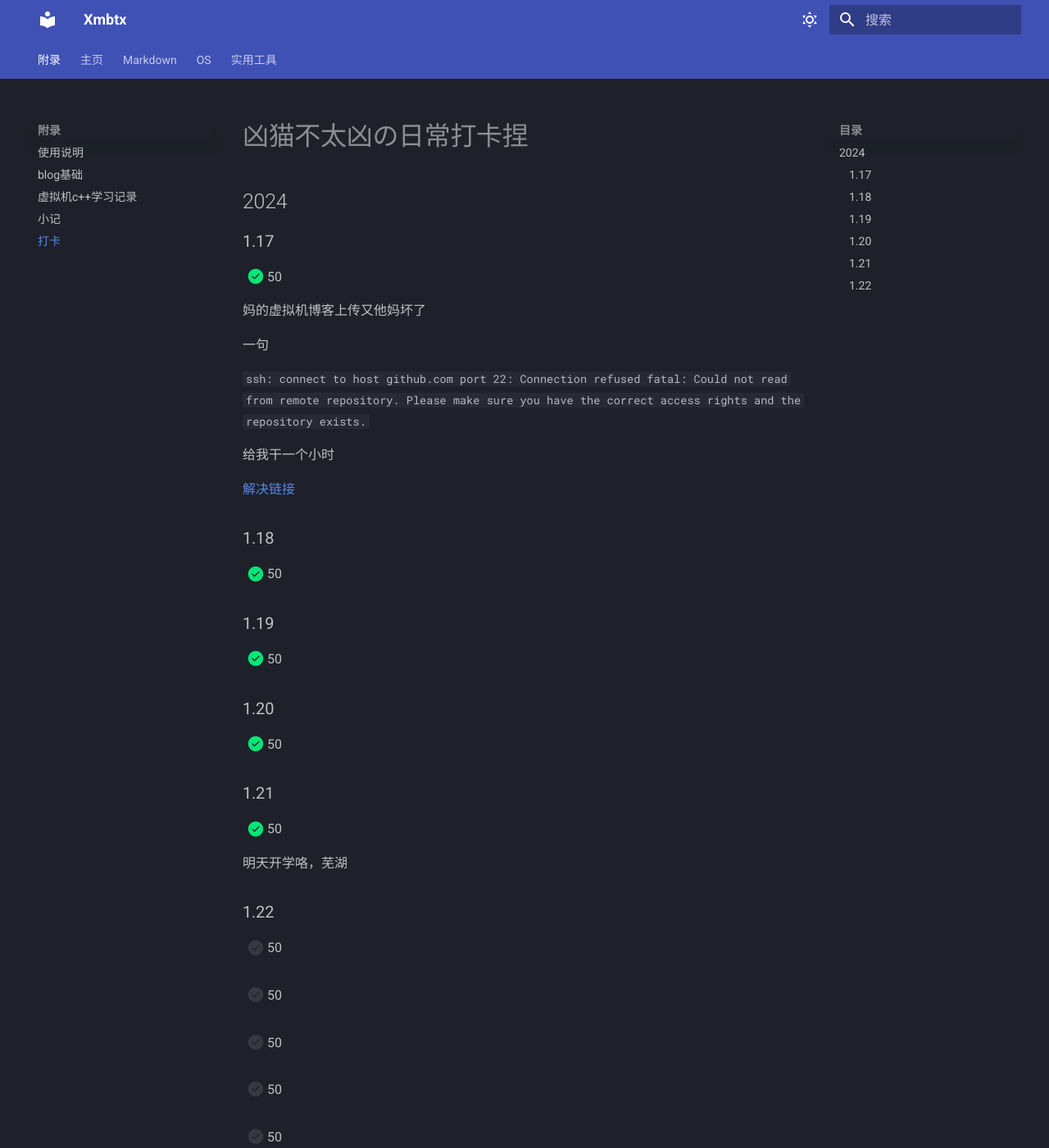
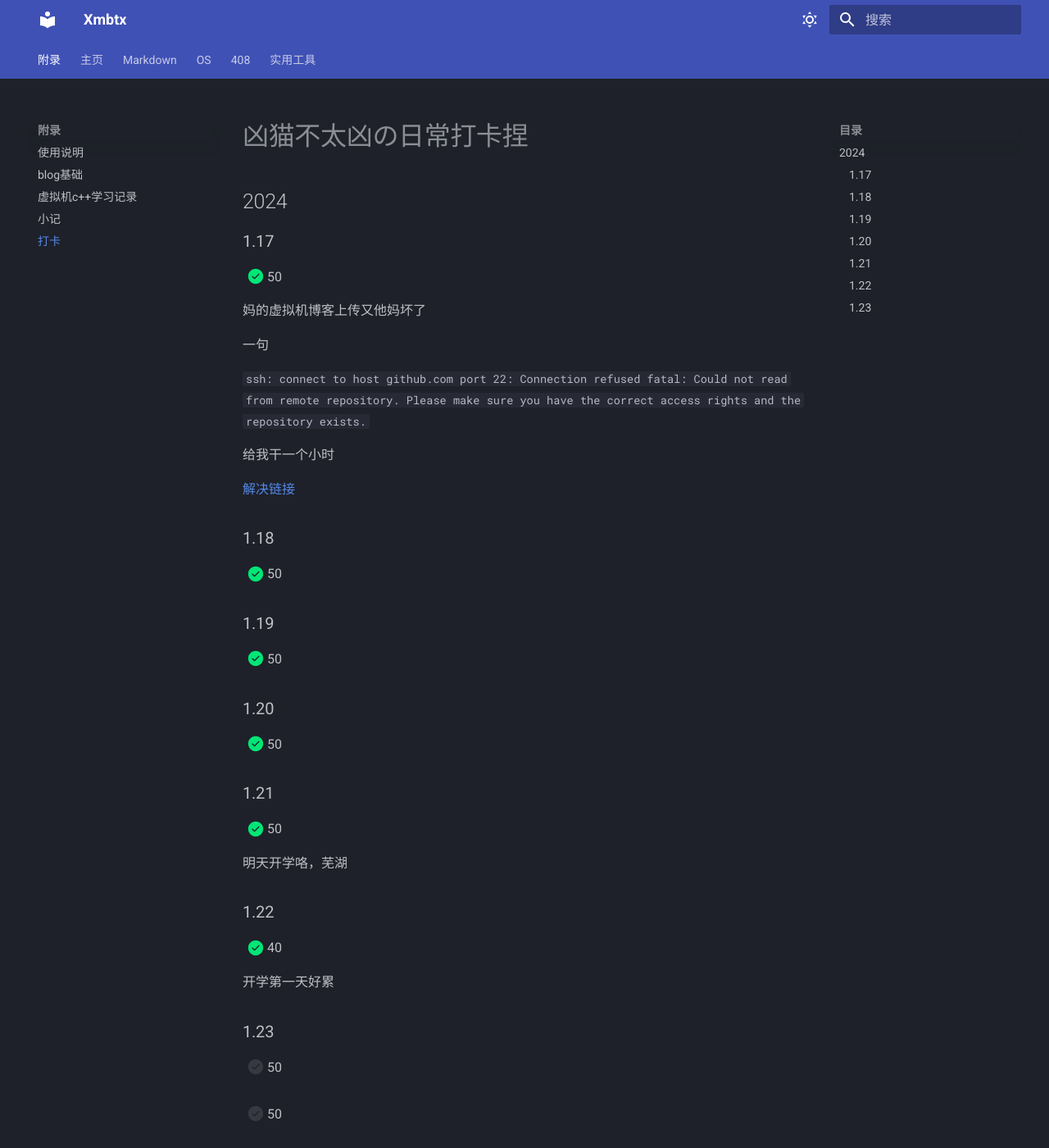
Before and after one commit to Xmbtx/xmbtx-blog, an MkDocs documentation site: the page built from docs/daily.md, in a window 1280 px wide and 1400 px high. Shown: the whole window at 82% size. Built offline with MkDocs 1.6.1 and Material for MkDocs 9.7.7, drawn with Linux system fonts in a browser that asks for light colours.

Commit message:
2024-01-22_21:22:23 update

```diff
--- a/docs/daily.md
+++ b/docs/daily.md
@@ -40,6 +40,12 @@ and the repository exists.
 明天开学咯，芜湖
 
 ### 1.22
+
+- [x] 40
+
+开学第一天好累
+
+### 1.23
 
 - [ ] 50
 
@@ -298,7 +304,3 @@ and the repository exists.
 ###
 
 - [ ] 50
-
-###
-
-- [ ] 50
--- a/mkdocs.yml
+++ b/mkdocs.yml
@@ -74,6 +74,8 @@ nav:
     - Markdownex: mkd/mkdex.md
   - OS:
     - Linux是怎样工作的: os/linux_work.md
+  - 408:
+    - 数据结构: 408/sjjg.md
   - 实用工具:
     - google及chatgpt全流程: tools/google chatgpt.md
     - obs虚拟摄像头使用及配置: tools/obs.md
```
Also changed, not shown: docs/408/sjjg.md (added, +3 -0 lines).
